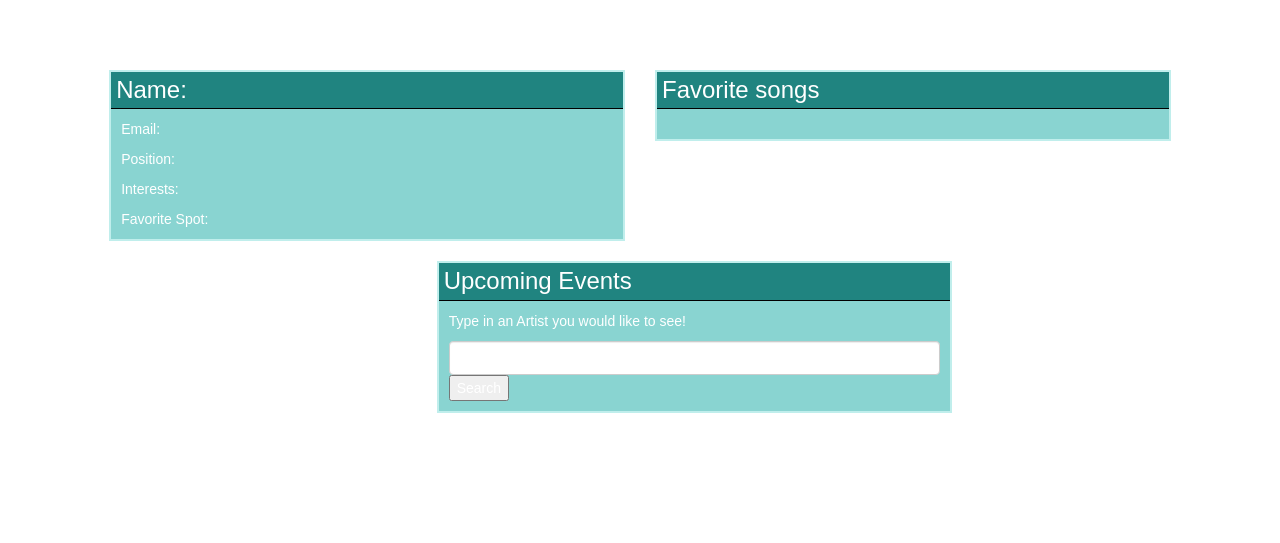
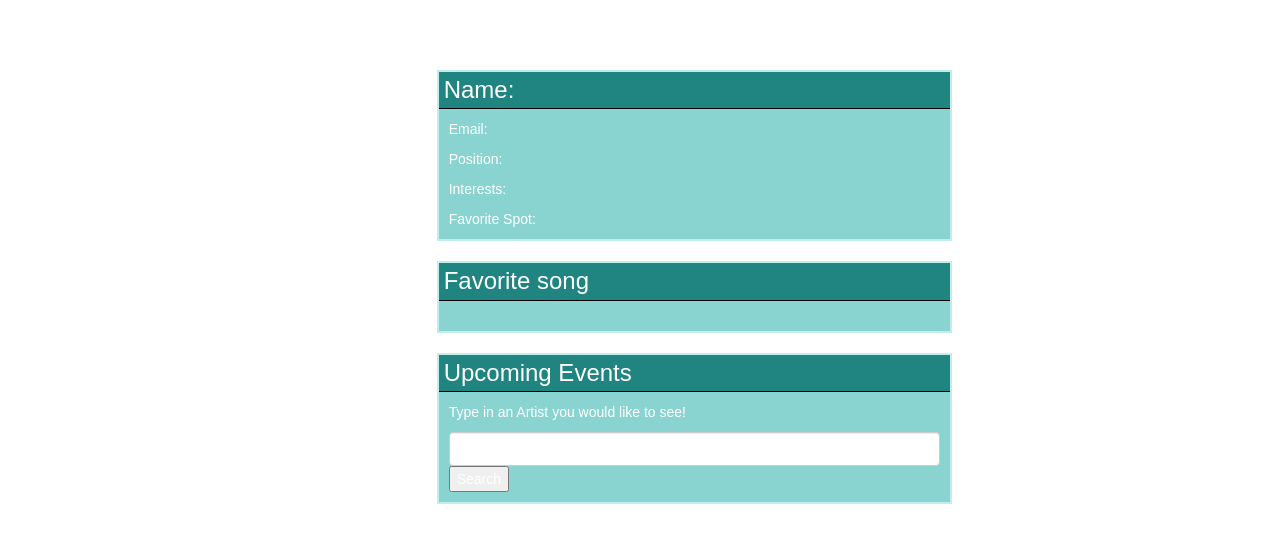
Before and after one commit to IshaniAmin/01-Project-Front-End-with-APIs, a PHP site: page /personal_profile.html in a window 1280 px wide. Shown: the top 543 px of the page. Run offline with PHP 8.4, Linux system fonts and the light colour scheme; some libraries are stand-ins or nearby versions; some web fonts are replaced.

Commit message:
changed formating of profile page

```diff
--- a/assets/css/personal_profile.css
+++ b/assets/css/personal_profile.css
@@ -8,6 +8,7 @@
 	padding: 10px;
 	width: 25%;
 	text-align: center;
+	margin-bottom: 10px;
 }
 
 #cards {
@@ -16,15 +17,17 @@
 
 #card1 {
 	border: 2px solid #C0EEEC;
+	margin-bottom: 20px;
 }
 
 #card2 {
 	border: 2px solid #C0EEEC;
+	margin-bottom: 20px;
 }
 
 #card3 {
 	border: 2px solid #C0EEEC;
-	margin-top: 20px;
+	margin-bottom: 20px;
 }
 
 #cardTitle1 {
--- a/personal_profile.html
+++ b/personal_profile.html
@@ -26,7 +26,7 @@
 </div>
 
 	<div id="cards" class="row">
-	  <div class="col-md-5 col-md-offset-1">
+	  <div class="col-md-5 col-md-offset-4">
 	    <div class="card">
 	      <div id="card1" class="card-block">
 	        <h3 id="cardTitle1" id="name" class="card-title">Name:</h3>
@@ -39,10 +39,13 @@
 	      </div>
 	    </div>
 	  </div>
-	  <div class="col-md-5">
+
+		<br><br>
+
+	  <div class="col-md-5 col-md-offset-4">
 	    <div class="card">
 	      <div id="card2" class="card-block">
-	        <h3 id="cardTitle3" class="card-title">Favorite songs</h3>
+	        <h3 id="cardTitle3" class="card-title">Favorite song</h3>
 	        	<div id = "cardText2">
 	        		<!-- <p class="lastText" class="card-text">Songs: </p> -->
 	        		<p id="addSongs"></p>
```
